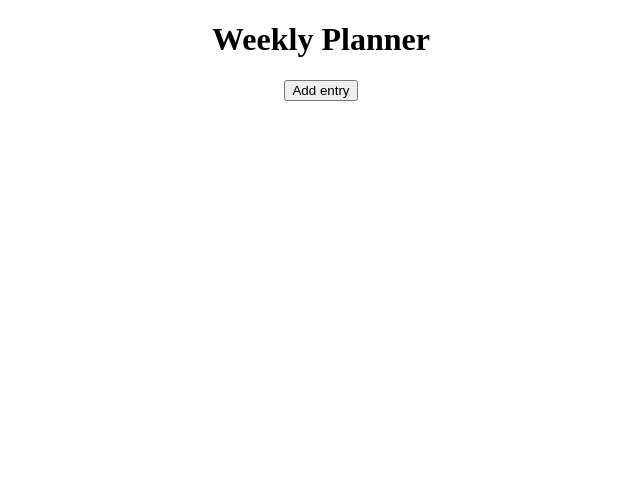
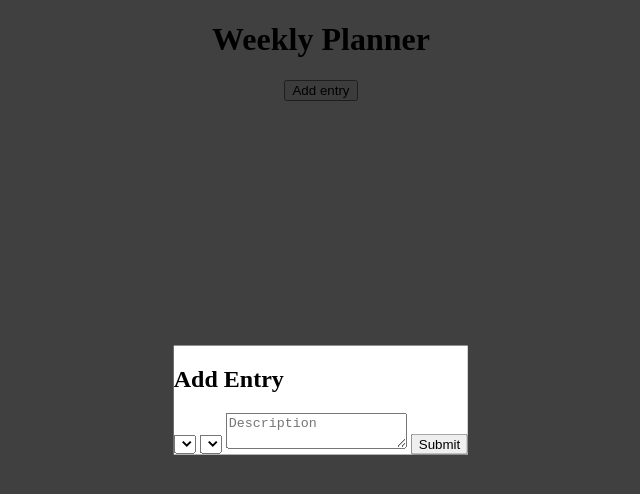
Before and after one commit to qnpham/week-planner, a website: page index.html in a window 1280 px wide. Shown: the whole page, without its empty margins (319-959 px from the left). Drawn offline with Linux system fonts and the light colour scheme.

Commit message:
Beginning work on modal for adding entry

```diff
--- a/index.html
+++ b/index.html
@@ -21,6 +21,17 @@
       </div>
     </div>
   </div>
+  <div class="modal-background">
+    <div class="modal-box">
+      <h2 class="modal-header">
+        Add Entry
+      </h2>
+      <select class="day"></select>
+      <select class="time"></select>
+      <textarea class="description" placeholder="Description"></textarea>
+      <button>Submit</button>
+    </div>
+  </div>
   <script src="main.js"></script>
 </body>
 </html>
--- a/styles.css
+++ b/styles.css
@@ -26,3 +26,20 @@ h1 {
 .btn-container {
   justify-content: center;
 }
+
+.modal-background::before {
+  background-color: rgba(0, 0, 0, 0.75);
+  position: absolute;
+  content: "";
+  width: 100%;
+  top: 0;
+  bottom: 0;
+}
+
+.modal-box {
+  background-color: white;
+  position: fixed;
+  top: 50%;
+  left: 50%;
+  transform: translate(-50%, -50%);
+}
```
